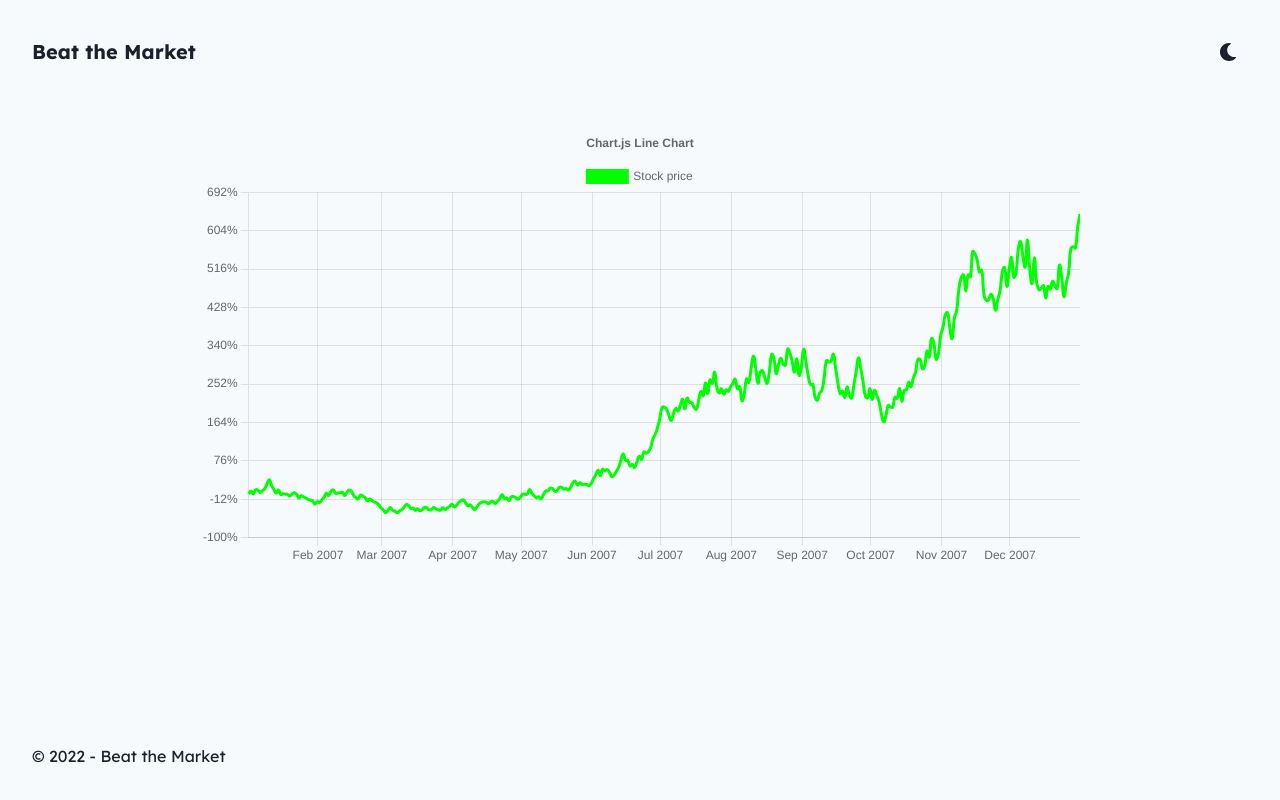
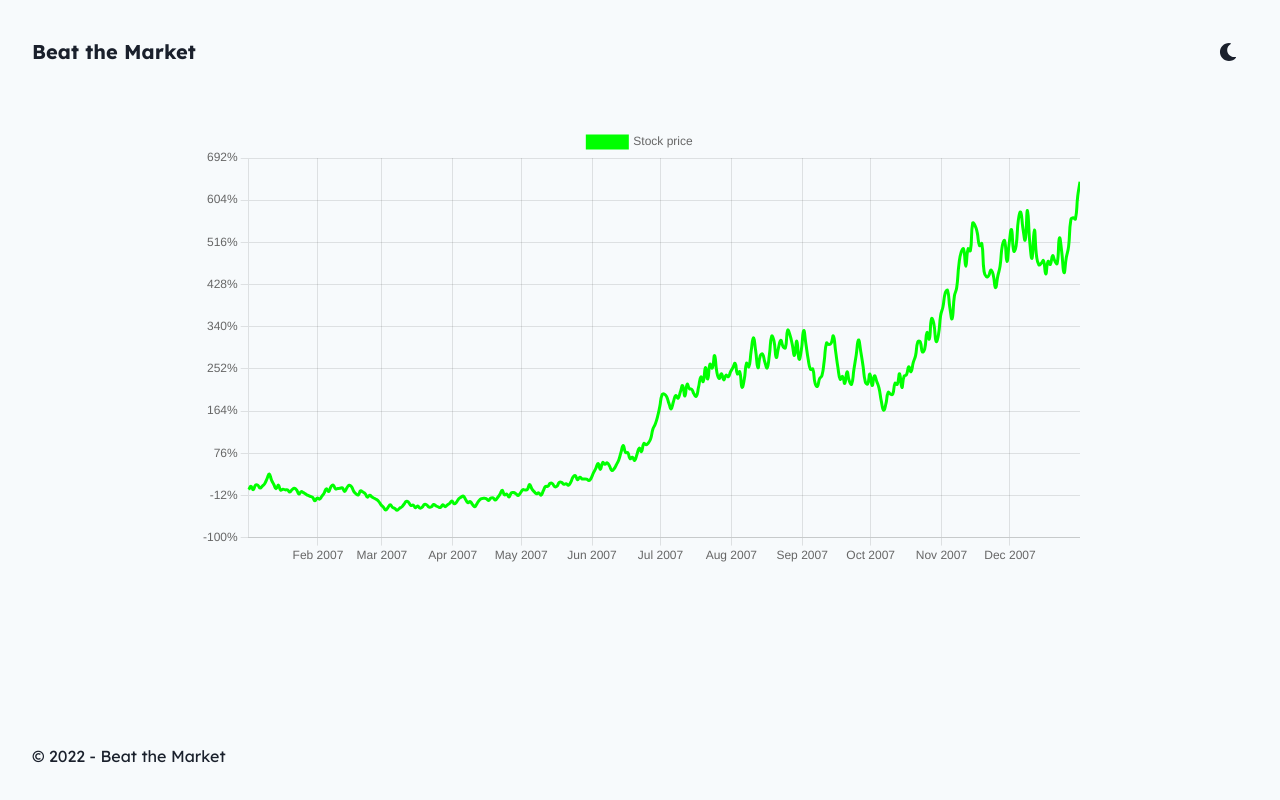
Before and after one commit to butasebi/BeatTheMarket, a React (Create React App) app in the folder front/: page / in a window 1280 px wide. Built offline with nearby package versions, Linux system fonts and the light colour scheme.

Commit message:
feat: hide chart title
No need for a chart title.

```diff
--- a/front/src/components/game/EvolutionChart.jsx
+++ b/front/src/components/game/EvolutionChart.jsx
@@ -84,11 +84,7 @@ function getOptions(startPrice, dataTimeInterval) {
       legend: {
         display: true,
         position: 'top',
-      },
-      title: {
-        display: true,
-        text: 'Chart.js Line Chart',
-      },
+      }
     },
   };
 }
```
